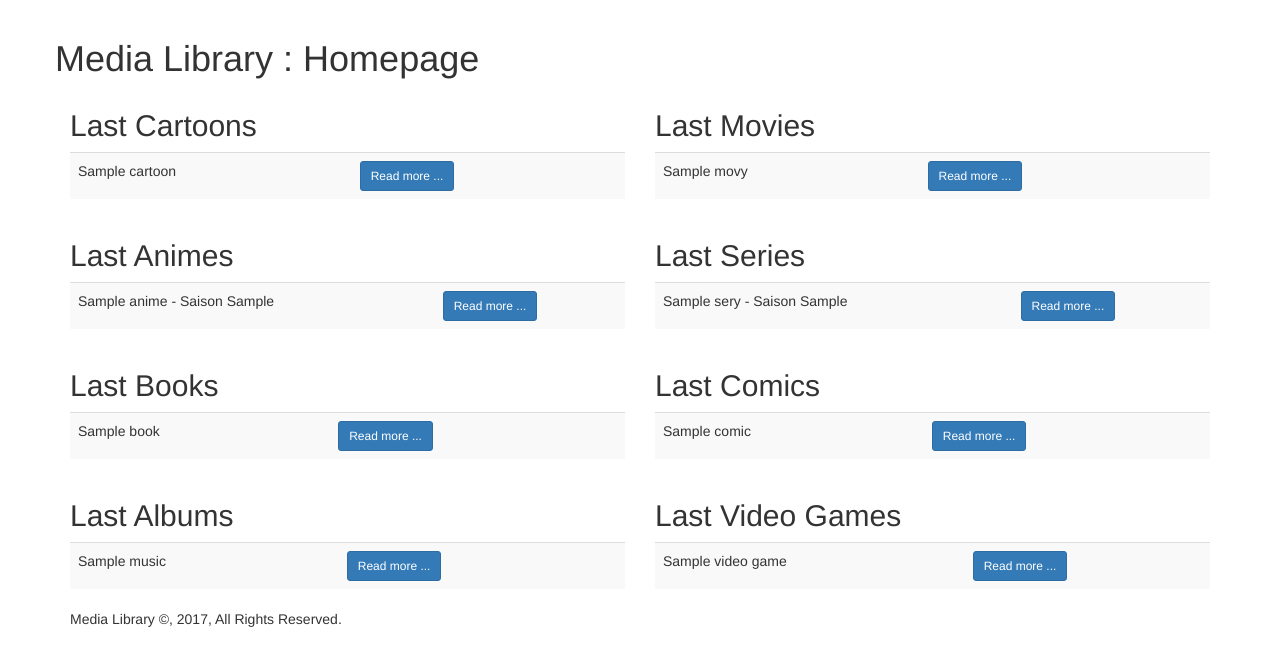
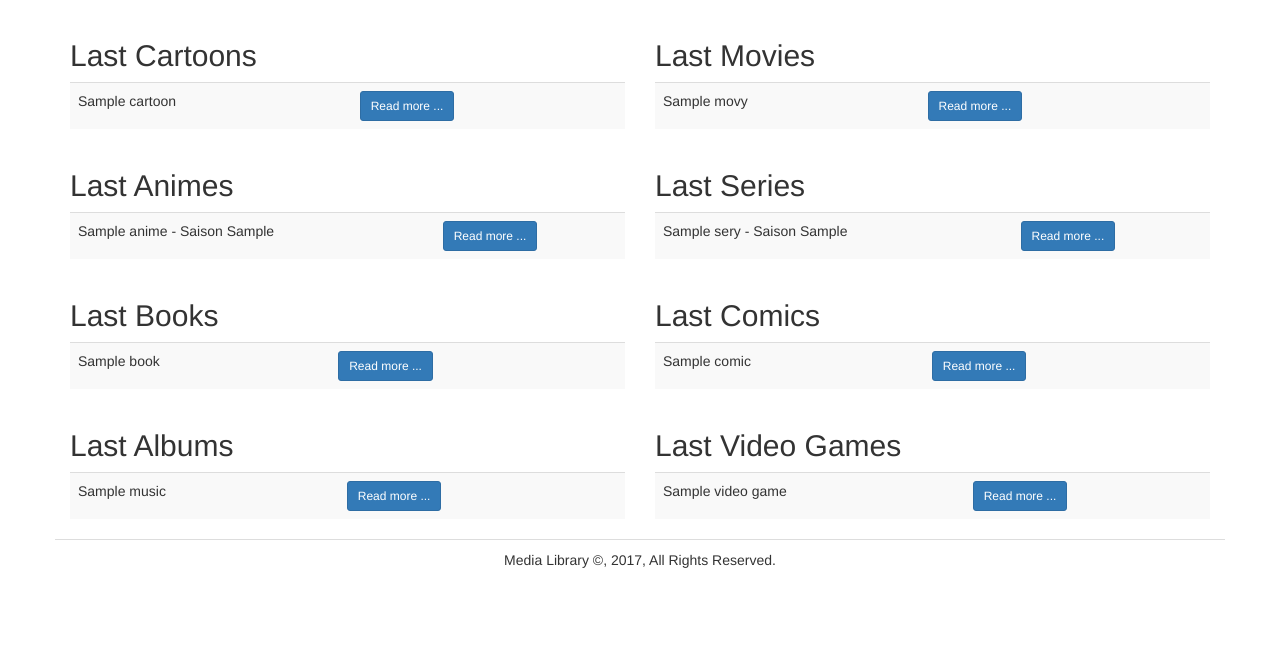
Before and after one commit to Kero76/client-media-library, a PHP site: the page made by views/home.html.twig in a window 1280 px wide. Shown: the part 51-717 px from the top of the page. Run offline with PHP 8.4, Linux system fonts and the light colour scheme; the template is opened without the code that fills it: most values are stand-ins (such as "Sample title", 1, 10 or a date in 2020); some libraries are stand-ins or nearby versions.

Commit message:
:lipstick: :pencil: Update style & structure page.

```diff
--- a/views/home.html.twig
+++ b/views/home.html.twig
@@ -5,9 +5,6 @@
 
 {# Title of the page present on head markup #}
 {% block title %}Homepage{% endblock %}
-
-{# Page Title present on h1 markup #}
-{% block page_title %}Media Library : Homepage{% endblock %}
 
 {# Body of the page #}
 {% block content %}
@@ -18,7 +15,7 @@
             <article class="col-md-6 col-sm-12 col-xs-12">
                 <h2>Last Cartoons</h2>
                 {% if cartoons|length > 0 %}
-                    <table class="table table-striped">
+                    <table class="table table-striped table-hover">
                         {% for c in cartoons %}
                             <tr>
                                 <td>{{ c.title }}</td>
@@ -35,7 +32,7 @@
             <article class="col-md-6 col-sm-12 col-xs-12">
                 <h2>Last Movies</h2>
                 {% if movies|length > 0 %}
-                    <table class="table table-striped">
+                    <table class="table table-striped table-hover">
                         {% for m in movies %}
                             <tr>
                                 <td>{{ m.title }}</td>
@@ -54,7 +51,7 @@
             <article class="col-md-6 col-sm-12 col-xs-12">
                 <h2>Last Animes</h2>
                 {% if animes|length > 0 %}
-                    <table class="table table-striped">
+                    <table class="table table-striped table-hover">
                         {% for a in animes %}
                             <tr>
                                 {% if a.numberOfSeasons == 1 %}
@@ -75,7 +72,7 @@
             <article class="col-md-6 col-sm-12 col-xs-12">
                 <h2>Last Series</h2>
                 {% if series|length > 0 %}
-                    <table class="table table-striped">
+                    <table class="table table-striped table-hover">
                         {% for s in series %}
                             <tr>
                                 {% if s.numberOfSeasons == 1 %}
@@ -100,7 +97,7 @@
             <article class="col-md-6 col-sm-12 col-xs-12">
                 <h2>Last Books</h2>
                 {% if books|length > 0 %}
-                    <table class="table table-striped">
+                    <table class="table table-striped table-hover">
                         {% for b in books %}
                             <tr>
                                 <td>{{ b.title }}</td>
@@ -117,7 +114,7 @@
             <article class="col-md-6 col-sm-12 col-xs-12">
                 <h2>Last Comics</h2>
                 {% if comics|length > 0 %}
-                    <table class="table table-striped">
+                    <table class="table table-striped table-hover">
                         {% for c in comics %}
                             <tr>
                                 <td>{{ c.title }}</td>
@@ -138,7 +135,7 @@
             <article class="col-md-6 col-sm-12 col-xs-12">
                 <h2>Last Albums</h2>
                 {% if musics|length > 0 %}
-                    <table class="table table-striped">
+                    <table class="table table-striped table-hover">
                         {% for m in musics %}
                             <tr>
                                 <td>{{ m.title }}</td>
@@ -155,7 +152,7 @@
             <article class="col-md-6 col-sm-12 col-xs-12">
                 <h2>Last Video Games</h2>
                 {% if video_games|length > 0 %}
-                    <table class="table table-striped">
+                    <table class="table table-striped table-hover">
                         {% for v in video_games %}
                             <tr>
                                 <td>{{ v.title }}</td>
--- a/views/layout.html.twig
+++ b/views/layout.html.twig
@@ -68,9 +68,8 @@
             </nav>
 
             <!-- Body of webpage -->
-            <section id="media-library-body" class="container">
-                <section id="media-library-body-page" class="row">
-                    <h1>{% block page_title %}{% endblock %}</h1>
+            <section class="container">
+                <section class="row">
                     {% block content %}{% endblock %}
                 </section>
             </section>
@@ -78,15 +77,15 @@
             <!-- Footer of the webpage. -->
             <div class="container">
                 <div class="row">
-                    <footer class="media-library-footer-page col-md-12 col-sm-12 col-xs-12">
-                        <p class="media-library-italic media-library-header-page-subtitle">Media Library &copy;, 2017, All Rights Reserved.</p>
+                    <footer class="col-md-12 col-sm-12 col-xs-12">
+                        <p class="text-center">Media Library &copy;, 2017, All Rights Reserved.</p>
                     </footer>
                 </div>
             </div>
 
             <!-- Loading script section -->
-            <script src="{{ asset('lib/jquery/jquery.min.js') }}"></script> <!-- jquery    -->
-            <script src="{{ asset('lib/bootstrap/js/bootstrap.min.js') }}" integrity="sha384-Tc5IQib027qvyjSMfHjOMaLkfuWVxZxUPnCJA7l2mCWNIpG9mGCD8wGNIcPD7Txa" crossorigin="anonymous"></script> <!-- bootstrap -->
+            <script src="{{ asset('lib/jquery/jquery.min.js') }}"></script>
+            <script src="{{ asset('lib/bootstrap/js/bootstrap.min.js') }}"></script>
             {% block javascripts %}{% endblock %}
         </div>
     </body>
--- a/views/media.html.twig
+++ b/views/media.html.twig
@@ -6,12 +6,9 @@
 {# Title of the page present on head markup #}
 {% block title %}{{ media.title }}{% endblock %}
 
-{# Page Title present on h1 markup #}
-{% block page_title %}Media Library : {{ media.title }}{% endblock %}
-
 {# Body of the page #}
 {% block content %}
     <section class="col-md-12 col-sm-12 col-xs-12">
-
+        <h1>{{ media.title }}</h1>
     </section>
 {% endblock %}
--- a/web/css/style.css
+++ b/web/css/style.css
@@ -1,3 +1,27 @@
+/*
+ * This file is part of Media-Client.
+ *
+ * Media-Client is free software: you can redistribute it and/or modify
+ * it under the terms of the GNU General Public License as published by
+ * the Free Software Foundation, either version 3 of the License, or
+ * (at your option) any later version.
+ *
+ * Media-Client is distributed in the hope that it will be useful,
+ * but WITHOUT ANY WARRANTY; without even the implied warranty of
+ * MERCHANTABILITY or FITNESS FOR A PARTICULAR PURPOSE. See the
+ * GNU General Public License for more details.
+ *
+ * You should have received a copy of the GNU General Public License
+ * along with Media-Library. If not, see <http://www.gnu.org/licenses/>.
+ */
 body {
     padding-top: 70px;
 }
+
+footer {
+    border-top: 1px solid #DDD;
+}
+
+footer p {
+    padding-top: 10px;
+}
```
